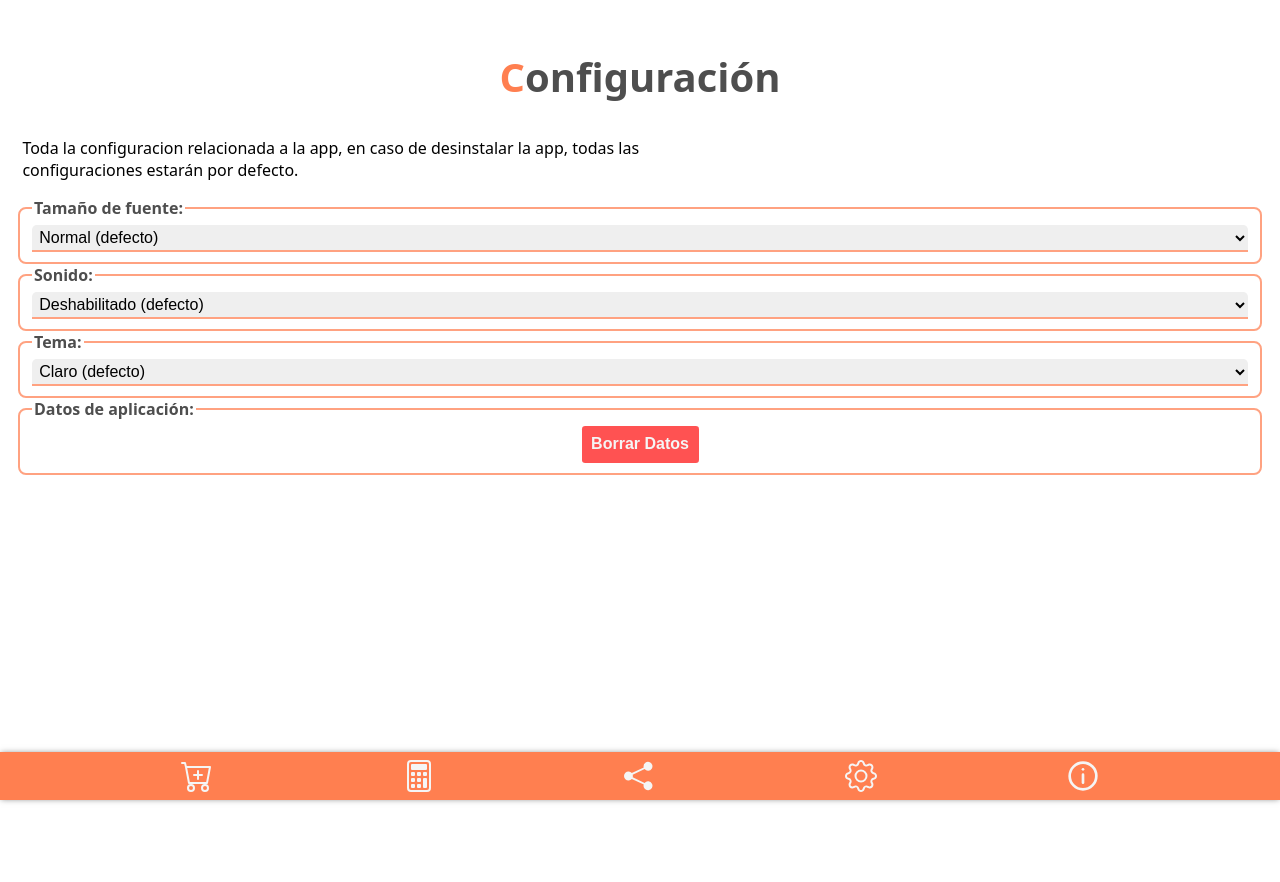
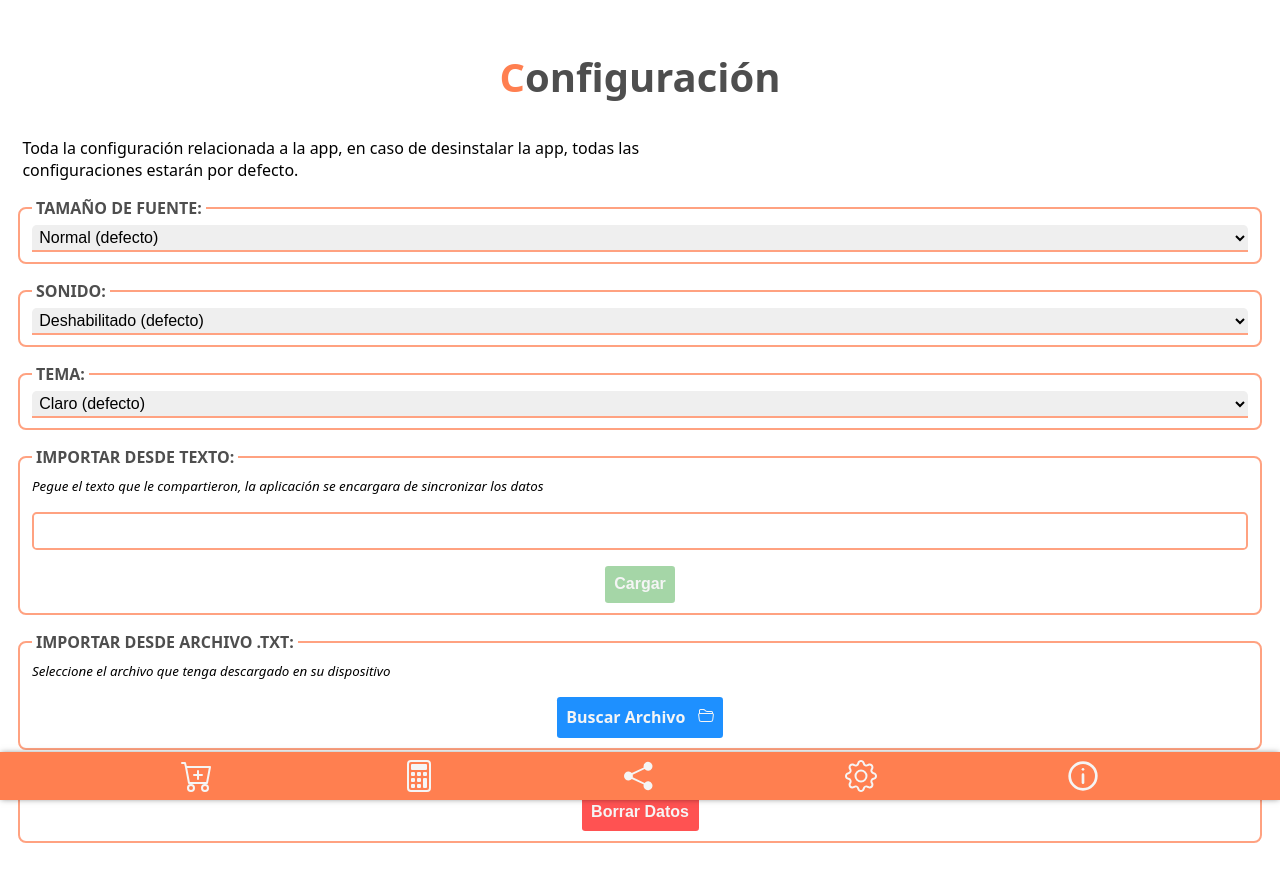
Before and after one commit to Cristian021195/compras, a React (Vite) app: page /configuracion in a window 1280 px wide. Shown: the top 882 px of the page. Before the commit the page ends 800 px from the top, so only its background shows below. Built offline with nearby package versions, Linux system fonts and the light colour scheme.

Commit message:
incluido soporte archivos txt
ultimos cambios, queda probar en producción, se hicieron validaciones, no deberia fallar.

```diff
--- /dev/null
+++ b/src/Components/Icons/Folder.tsx
@@ -0,0 +1,5 @@
+export const Folder = () => {
+  return (
+    <svg xmlns="http://www.w3.org/2000/svg" width="16" height="16" fill="currentColor" viewBox="0 0 16 16"><path d="M1 3.5A1.5 1.5 0 0 1 2.5 2h2.764c.958 0 1.76.56 2.311 1.184C7.985 3.648 8.48 4 9 4h4.5A1.5 1.5 0 0 1 15 5.5v.64c.57.265.94.876.856 1.546l-.64 5.124A2.5 2.5 0 0 1 12.733 15H3.266a2.5 2.5 0 0 1-2.481-2.19l-.64-5.124A1.5 1.5 0 0 1 1 6.14zM2 6h12v-.5a.5.5 0 0 0-.5-.5H9c-.964 0-1.71-.629-2.174-1.154C6.374 3.334 5.82 3 5.264 3H2.5a.5.5 0 0 0-.5.5zm-.367 1a.5.5 0 0 0-.496.562l.64 5.124A1.5 1.5 0 0 0 3.266 14h9.468a1.5 1.5 0 0 0 1.489-1.314l.64-5.124A.5.5 0 0 0 14.367 7z"/></svg>
+  )
+}
--- a/src/Components/Icons/index.ts
+++ b/src/Components/Icons/index.ts
@@ -11,3 +11,4 @@ export * from "./Calculator";
 export * from "./Stats";
 export * from "./Info";
 export * from "./Gear";
+export * from "./Folder";
--- a/src/Components/UI/ComputarTable.tsx
+++ b/src/Components/UI/ComputarTable.tsx
@@ -30,7 +30,7 @@ export const ComputarTable = ({data, setData}:ICT) => {
         <table className='sticky-header txt-nwrap text-center'>
             <thead>
               <tr>
-                <th>#</th><th className='headcol'>NOMBRE</th><th>PRECIO</th><th>CANTIDAD</th><th>UNIDADES</th><th>RELACION</th><th>ACCION</th>
+                <th>#</th><th className='headcol'>NOMBRE</th><th>PRECIO</th><th>CANTIDAD</th><th>UNIDADES</th><th>RELACIÓN</th><th>ACCIONES</th>
               </tr>
             </thead>
             <tbody>
--- a/src/Helpers/Share.ts
+++ b/src/Helpers/Share.ts
@@ -4,10 +4,10 @@ export const ShareText = async ( selectedSuper:ICompra, cbs:()=>void ) => {
     let prods = await db.productos.toArray().then((pds)=>pds.filter((sup)=>sup.super === selectedSuper.super))
     let parsed = prods.map((e:IProducto)=> `${e.nombre}=${e.precio}`)
     let txt = parsed.join("\n");
-
+    let superArr = JSON.stringify(selectedSuper)+"\n"+txt;
 
     try {
-        let myData = {title: 'Compras '+selectedSuper.super+' '+selectedSuper.fecha, text: txt}
+        let myData = {title: 'Compras '+selectedSuper.super+' '+selectedSuper.fecha, text: superArr}
         if (navigator.canShare(myData)) {
             await navigator.share(myData);
             cbs();
@@ -24,8 +24,9 @@ export const ShareFile = async (selectedSuper:ICompra, cbs:()=>void ) => {
     let prods = await db.productos.toArray().then((pds)=>pds.filter((sup)=>sup.super === selectedSuper.super))
     let parsed = prods.map((e:IProducto)=> `${e.nombre}=${e.precio}`)
     let txt = parsed.join("\n");
+    let superArr = JSON.stringify(selectedSuper)+"\n"+txt;
 
-    const file = new File([txt], fileName+'.txt', {
+    const file = new File([superArr], fileName+'.txt', {
         type: 'text/plain',
     })
     //download(file);
--- a/src/Pages/Calculadora.tsx
+++ b/src/Pages/Calculadora.tsx
@@ -6,7 +6,7 @@ export const Calculadora = () => {
       <section id='detector'>
           <h1 className='text-center'>Calculadora</h1>
           <div className='col-6 mt-1'>
-            Sirve para saber que producto es mas conveniente en relacion <b>cantidad / precio</b>
+            Sirve para saber que producto es mas conveniente en relación <b>cantidad / precio</b>
           </div>
       </section>
       <section>
--- a/src/Pages/Compartir.tsx
+++ b/src/Pages/Compartir.tsx
@@ -32,7 +32,7 @@ export const Compartir = () => {
         <section>
           <h1 className='text-center'>Compartir</h1>
           <div className='col-6'>
-            Aqui estan listadas todos los lugares donde realizamos las compras, donde podemos descargar y compartir el listado de compras realizadas por supermercado
+           Aquí están listados todos los lugares donde realizamos las compras, donde podemos descargar y compartir el listado de compras realizadas por supermercado
           </div>
         </section>
       </div>
--- a/src/Pages/Configuracion.tsx
+++ b/src/Pages/Configuracion.tsx
@@ -1,13 +1,123 @@
-import { useEffect, useState } from 'react';
-import { IRouter } from '../Interfaces';
+import { ChangeEvent, FormEvent, LegacyRef, RefObject, useEffect, useRef, useState } from 'react';
+import { ICompra, IProducto, IRouter } from '../Interfaces';
 import { db } from '../DB/db';
 import { Prompt, Toast } from '../Components';
+import { v4 as uuid } from 'uuid';
+import { Folder } from '../Components/Icons';
 
 export const Configuracion = ({font,setFont, theme, setTheme}:IRouter) => {
   const [sound, setSound] = useState(JSON.parse(localStorage.getItem('sound') || 'false'));
   const [prompt, setPrompt] = useState(false);
   const [alerta, setAlerta] = useState(false)
   const [alertaDetalle, setAlertaDetalle] = useState({});
+  const [text, setText] = useState("");
+  const form = useRef<FormEvent<HTMLFormElement>>();
+  const formF = useRef<any>();
+
+
+  const handleSubmit = (e:FormEvent<HTMLFormElement>) =>{
+    e.preventDefault();
+    procesarTexto(text);
+    e.currentTarget.reset();
+  }
+
+  const changeFile = (e:ChangeEvent<HTMLInputElement>) =>{//as HTMLInputElement
+    try {
+      let files = e.target.files;
+      if(files?.length === 1){
+        let filname = files[0].name;
+        let filedata = files[0];
+        if(filname.includes(".txt")){
+          let freader = new FileReader();
+          freader.onload = (fre)=>{
+            procesarTexto(fre.target?.result+"");
+            //e.currentTarget.value = null as any;
+            formF.current.reset();
+          }
+          freader.readAsText(filedata);
+          freader.onerror = ()=>{
+            throw new Error("Error al leer archivo");
+          }
+        }else{
+          throw new Error("Error de extensión");
+        }
+      }else{
+        throw new Error("Error al leer archivo");
+      }
+    } catch (error) {
+      setAlerta(true);
+      setAlertaDetalle({title:"¡ERROR!", text:'Error al leer el archivo de texto, copie el texto y peguelo arriva', status:true, cssClass:'c-ored text-w text-center'})
+      setTimeout(() => {
+        setAlerta(false);
+      }, 2500);
+    }
+  }
+
+  const procesarTexto = async (txt:string) =>{
+    try {
+      let arrTxt = txt.split("\n");
+      let dim = arrTxt.length;
+      if(dim > 1){
+        let compraData = JSON.parse(arrTxt[0]) as ICompra;
+        let productoDataArr = [...arrTxt];
+        productoDataArr.shift();
+
+        if(compraData.total === undefined || compraData.fecha === undefined || compraData.super === undefined || compraData.cantidad === undefined){
+          throw new Error("Objeto {compra} incorrecto");
+        }
+        if( (compraData.cantidad === 0 || compraData.total === 0) || (isNaN(compraData.cantidad) || isNaN(compraData.total)) ){
+          throw new Error("Objeto {compra} incorrecto");
+        }
+        if(!isNaN(compraData.super as any)){
+          throw new Error("Objeto {compra} incorrecto");
+        }
+
+        if(Object.keys(compraData).length > 1){
+          if(productoDataArr.length > 0){
+            let bulkDataArr = [];
+            let idc = await db.compra.add(compraData);
+            if(idc){//true
+              for(let i = 0; i<productoDataArr.length;i++){
+                let txtProd = productoDataArr[i].split("=");
+                let pId = uuid();
+                txtProd[1] = parseFloat(txtProd[1]) as any;
+                if(isNaN(txtProd[1] as any)){
+                  db.compra.delete(compraData.super);
+                  throw new Error("Formato incorrecto de precio producto");
+                }
+                let pObj = {id: pId, nombre: txtProd[0],
+                            precio: txtProd[1], cantidad: 1,descuento: 0,
+                            sum_desc: 0,categoria: '', total:txtProd[1],
+                            chekar:true, super: compraData.super}
+                bulkDataArr.push(pObj);
+              }
+              let idp = await db.productos.bulkAdd(bulkDataArr as any);
+              if(idp){
+                setText("");
+                setAlerta(true);
+                setAlertaDetalle({title:"¡Importado!", text:'Compras y productos importados con éxito', status:true, cssClass:'c-green text-w text-center'})
+                setTimeout(() => {
+                  setAlerta(false);
+                }, 2500);
+              }
+            }
+          }else{
+            throw new Error("Sin productos");
+          }
+        }else{
+          throw new Error("Objeto {compra} incorrecto");
+        }
+      }else{
+        throw new Error("formato incorrecto");
+      }
+    } catch (error) {
+      setAlerta(true);
+      setAlertaDetalle({title:"¡ERROR!", text:'Formato de texto incorrecto', status:true, cssClass:'c-ored text-w text-center'})
+      setTimeout(() => {
+        setAlerta(false);
+      }, 2500);
+    }
+  }
 
   const borrarDatos = async () => {
     try {
@@ -46,13 +156,13 @@ export const Configuracion = ({font,setFont, theme, setTheme}:IRouter) => {
         <section id='detector'>
           <h1 className='text-center'>Configuración</h1>
           <div className='col-6 m-1'>
-            Toda la configuracion relacionada a la app, en caso de desinstalar la app, todas las configuraciones estarán por defecto.
+            Toda la configuración relacionada a la app, en caso de desinstalar la app, todas las configuraciones estarán por defecto.
           </div>
         </section>
         <section>
-          <article className='d-flex justify-content-between flex-wrap'>
+          <article className='d-flex justify-content-between flex-wrap gap-1'>
             <fieldset>
-              <legend><label htmlFor="fuente"><b>Tamaño de fuente: </b></label></legend>
+              <legend className='px-05'><label htmlFor="fuente"><b>TAMAÑO DE FUENTE:</b></label></legend>
               <select name="fuente" id="fuente" onChange={(e) => {
                 setFont(e.target.value);
               }} defaultValue={font}>
@@ -62,7 +172,7 @@ export const Configuracion = ({font,setFont, theme, setTheme}:IRouter) => {
               </select>
             </fieldset>
             <fieldset>
-              <legend><label htmlFor="sonido"><b>Sonido: </b></label></legend>
+              <legend className='px-05'><label htmlFor="sonido"><b>SONIDO: </b></label></legend>
               <select name="sonido" id="sonido" onChange={(e) => {
                   setSound(JSON.parse(e.target.value))
                 }} defaultValue={sound + ''}>
@@ -71,7 +181,7 @@ export const Configuracion = ({font,setFont, theme, setTheme}:IRouter) => {
               </select>
             </fieldset>
             <fieldset>
-              <legend><label htmlFor="theme"><b>Tema: </b></label></legend>
+              <legend className='px-05'><label htmlFor="theme"><b>TEMA: </b></label></legend>
               <select name="theme" id="theme" onChange={(e) => {
                 setTheme(e.target.value);
               }} defaultValue={theme}>
@@ -80,7 +190,32 @@ export const Configuracion = ({font,setFont, theme, setTheme}:IRouter) => {
               </select>
             </fieldset>
             <fieldset>
-              <legend><label htmlFor="datos"><b>Datos de aplicación: </b></label></legend>
+              <legend className='px-05'><label htmlFor="datos"><b>IMPORTAR DESDE TEXTO: </b></label></legend>
+              <small><i>Pegue el texto que le compartieron, la aplicación se encargara de sincronizar los datos</i></small>
+              <form ref={form as any} onSubmit={handleSubmit}>
+                <div className='d-flex justify-content-center mt-1'>
+                  <textarea name="text" id="text" defaultValue={text} onChange={(e)=>{setText(e.currentTarget.value)}}></textarea>
+                </div>
+                <div className='d-flex justify-content-center mt-1'>
+                  <button className={`btn p-1 ${text.length === 0 ? 'c-lgreen' : 'c-green'}`}
+                  disabled={text.length === 0 ? true : false}
+                  onClick={()=>{}}
+                  >Cargar</button>
+                </div>
+              </form>
+            </fieldset>
+            <fieldset>
+              <legend className='px-05'><label htmlFor="datos"><b>IMPORTAR DESDE ARCHIVO .TXT: </b></label></legend>
+              <small><i>Seleccione el archivo que tenga descargado en su dispositivo</i></small>
+              <form ref={formF as any} onSubmit={(e)=>{e.preventDefault()}}>
+                <div className='d-flex justify-content-center mt-1'>
+                  <label htmlFor="archivo" className='btn c-oblue p-1'>Buscar Archivo &nbsp; <Folder/></label>
+                  <input type="file" name="archivo" id="archivo" accept='.txt' className='d-none' onChange={changeFile}/>
+                </div>
+              </form>
+            </fieldset>
+            <fieldset className='mb-3'>
+              <legend className='px-05'><label htmlFor="datos"><b>DATOS DE APLICACIÓN: </b></label></legend>
               <div className='d-flex justify-content-center'>
                 <button className='btn p-1 c-ored' onClick={() => { setPrompt(true) }}>Borrar Datos</button>
               </div>
--- a/src/Pages/Inicio.tsx
+++ b/src/Pages/Inicio.tsx
@@ -11,7 +11,7 @@ export const Inicio = () => {
           <div className='col-6'>
             <p><b>ListaCompras</b>, es una aplicación simple, creada para mis prácticas en el Desarrollo Web.</p>
             <p>La app es surge al momento de tener que hacer compras en el supermercado, e ir cargando lo que necesitemos, asi tener mayor control de que compramos.</p>
-            <p><small><i>*Para tener siempre la ultima version, puede ser necesario <a id='recarga' href="/" className='btn c-main p-05'>recargar</a> la web app</i></small></p>
+            <p><small><i>*Para tener siempre la ultima versión, puede ser necesario <a id='recarga' href="/" className='btn c-main p-05'>recargar</a> la web app</i></small></p>
             <br />
             <h3>RECURSOS USADOS</h3>
             <p>La aplicación usa las siguientes librerias y tecnologías:</p>
--- a/src/index.css
+++ b/src/index.css
@@ -265,6 +265,7 @@ tr td button svg{
 .my-1{margin-top: 0.5rem; margin-bottom: 0.5rem;}
 .mt-1{margin-top: 1rem}
 .py-05{padding-top: 0.25rem; padding-bottom: 0.25rem;}
+.px-05{padding-left: 0.25rem; padding-right: 0.25rem;}
 .py-1{padding-top: 0.5rem; padding-bottom: 0.5rem;}
 .mx-1{margin-left: 0.5rem; margin-right: 0.5rem;}
 .mx-3{margin-left: 1.5rem; margin-right: 1.5rem;}
@@ -312,6 +313,16 @@ input[type="text"],input[type="number"], select{
   font-size: 1em;
   border-radius: 0.3em 0.3em 0 0;
   padding: 0.2em;
+}
+textarea{
+  border: 2px solid #ffa281;
+  border-radius: 0.3rem;
+  resize: none;
+  width: 100%!important;
+}
+textarea:hover{
+  outline: none !important;
+  border: 2px solid #ffa281;
 }
 .actual{text-decoration: underline;}
 input[type="text"]:focus,input[type="number"]:focus, select:focus{
```
